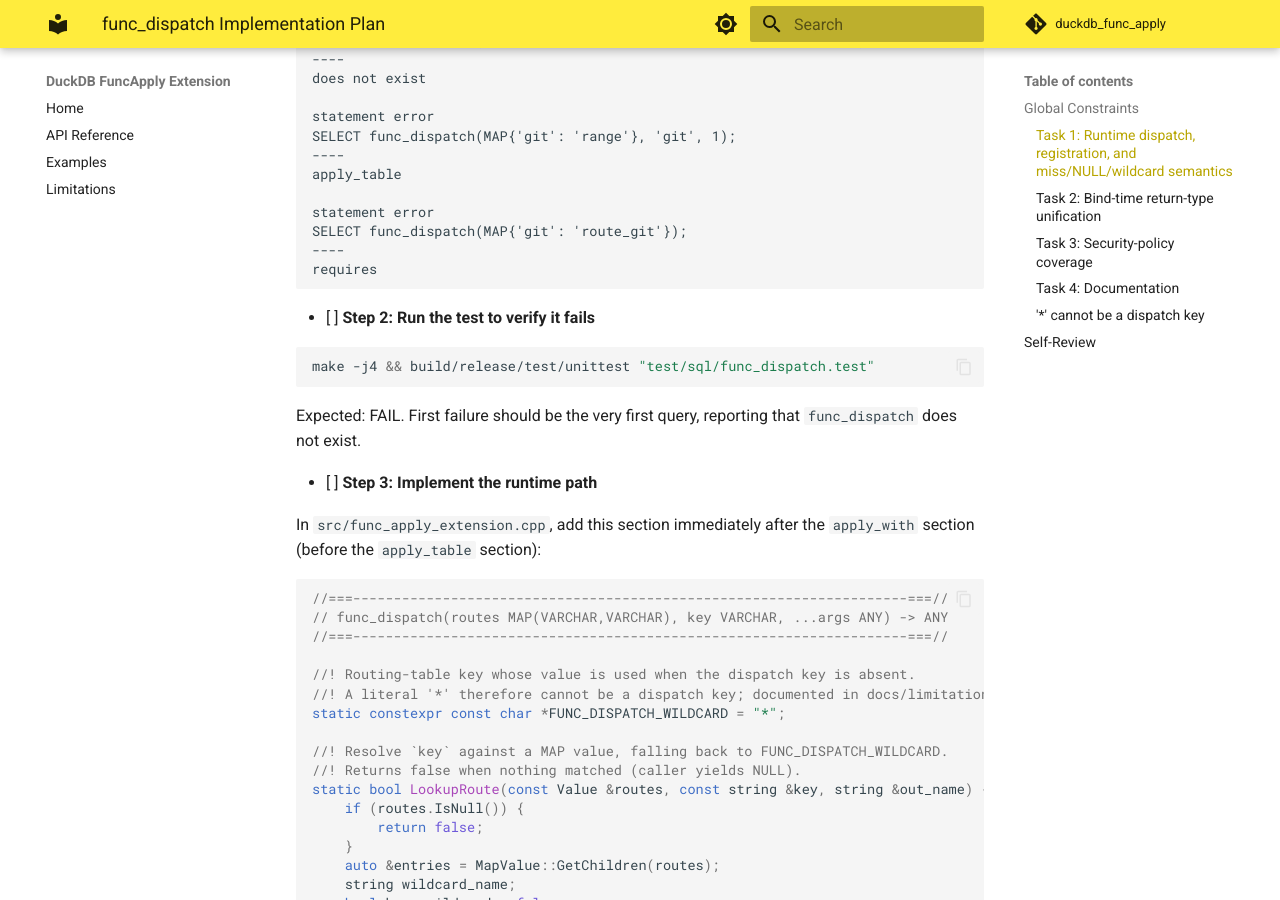
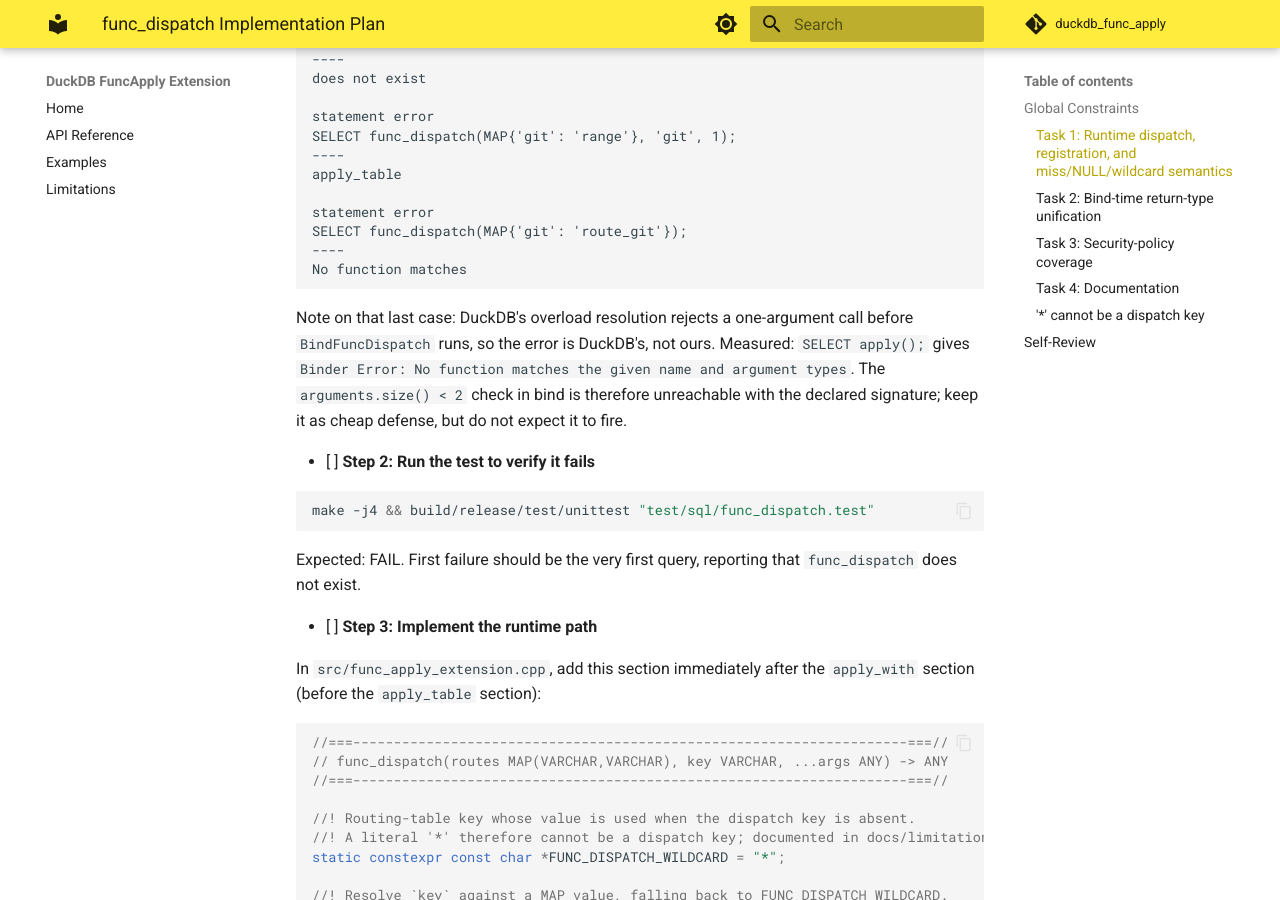
Before and after one commit to teaguesterling/duckdb_func_apply, an MkDocs documentation site: the page built from docs/superpowers/plans/2026-10-13-func-dispatch.md, in a window 1280 px wide and 900 px high, scrolled down 3255 px. Built offline with MkDocs 1.6.1 and Material for MkDocs 9.7.7, drawn with Linux system fonts in a browser that asks for light colours; comment, search, counter and statistics services are not loaded; some of the changed text lies outside the part shown.

Commit message:
docs: fix two plan defects found in preflight
Both were assertions that would have failed for reasons unrelated to the feature:
a one-arg call is rejected by DuckDB's overload resolution before our bind runs,
so the expected error text was ours and not DuckDB's; and a subquery-projected
map is a column reference, never foldable at bind, so its typing assertion
contradicted the identical case two lines below it.

Co-Authored-By: Claude Opus 5 <noreply@anthropic.com>
Claude-Session: https://claude.ai/code/session_01XoHU19qnngy1CJnXyX1csz

````diff
--- a/docs/superpowers/plans/2026-10-13-func-dispatch.md
+++ b/docs/superpowers/plans/2026-10-13-func-dispatch.md
@@ -134,8 +134,14 @@ apply_table
 statement error
 SELECT func_dispatch(MAP{'git': 'route_git'});
 ----
-requires
+No function matches
 ```
+
+Note on that last case: DuckDB's overload resolution rejects a one-argument call
+before `BindFuncDispatch` runs, so the error is DuckDB's, not ours. Measured:
+`SELECT apply();` gives `Binder Error: No function matches the given name and
+argument types`. The `arguments.size() < 2` check in bind is therefore unreachable
+with the declared signature; keep it as cheap defense, but do not expect it to fire.
 
 - [ ] **Step 2: Run the test to verify it fails**
 
@@ -407,10 +413,13 @@ SELECT func_dispatch(MAP{'a': 'range'}, 'a', 1);
 apply_table
 
 # --- non-foldable routing table: still dispatches, documented VARCHAR ---
+# A projected column is never foldable: bind runs before optimization, so both of
+# these are VARCHAR. Measured via the apply proxy:
+#   typeof(apply(r, 41)) FROM (SELECT 'm_int' AS r) s  ->  VARCHAR
 query I
 SELECT typeof(func_dispatch(r, 'a', 41)) FROM (SELECT MAP{'a': 'm_int'} AS r) s;
 ----
-INTEGER
+VARCHAR
 
 query II
 SELECT func_dispatch(r, k, 41), typeof(func_dispatch(r, k, 41))
````
